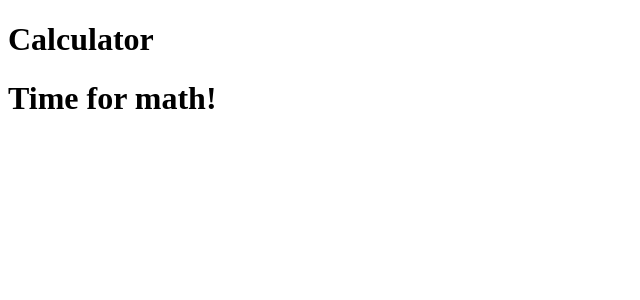
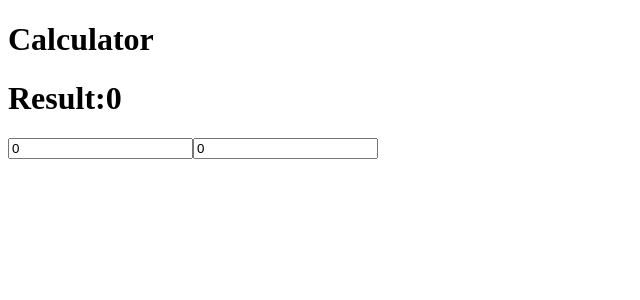
Before and after one commit to miguelcoria94/simple-calculator, a React (Create React App) app: page / in a window 1280 px wide. Shown: the top 300 px of the page, without its empty margins (0-640 px from the left). Built offline with nearby package versions, Linux system fonts and the light colour scheme.

Commit message:
done with phase 4

```diff
--- a/src/Calculator.js
+++ b/src/Calculator.js
@@ -10,10 +10,23 @@ class Calculator extends React.Component {
         }
     }
 
+    handleFirstNum = e => {
+        // console.log(e);
+        const num1 = parseInt(e.target.value, 10);
+        this.setState({num1})
+    }
+    handleSecondNum = e => {
+        // console.log(e);
+        const num2 = parseInt(e.target.value, 10);
+        this.setState({ num2 });
+    }
+
     render() {
         return (
             <div>
-                <h1>Time for math!</h1>
+                <h1>Result:{this.state.result}</h1>
+                <input onChange={this.handleFirstNum} type='number' placeholder='first number' value={this.state.num1} />
+                <input onChange={this.handleSecondNum} type='number' placeholder='second number' value={this.state.num2} />
             </div>
         )
     }
```
